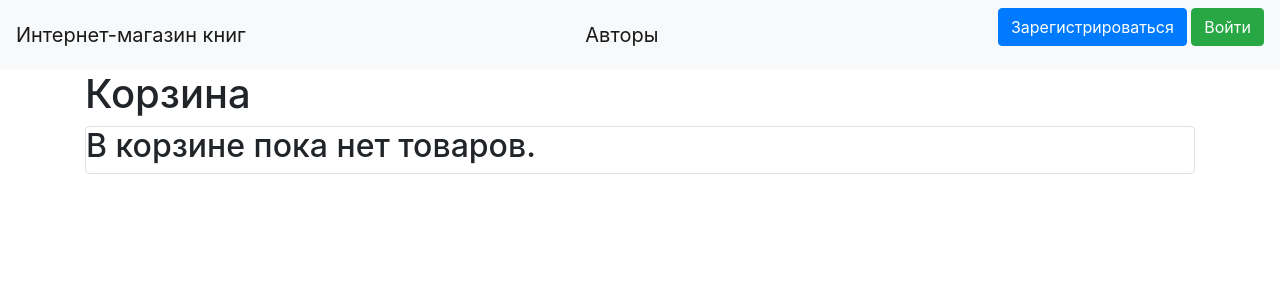
After one commit to andreyanovalina/WebServer-API-Progect, a Flask app: page /shopping_cart in a window 1280 px wide. The commit adds this page. Shown: the top 300 px of the page. Run offline with Flask 2, Linux system fonts and the light colour scheme; data comes from the database, SQL or seed files in the repository; both versions use the stored data as it was after the commit; some libraries are stand-ins or nearby versions.

Commit message:
Начало работы с корзиной покупок.

```diff
--- a/main.py
+++ b/main.py
@@ -18,6 +18,17 @@ login_manager.init_app(app)
 def main():
     db_session.global_init("db/shop.sqlite")
     app.run()
+
+
+@app.route('/shopping_cart')
+def shopping_cart():
+    session = db_session.create_session()
+    user = session.query(User).first()
+    list_of_books = user.shopping_cart
+    # list_of_books = list_of_books.split()
+    # list_of_books = [int(el) for el in list_of_books]
+    books = session.query(Books)
+    return render_template('shopping_cart.html', list_of_books=list_of_books, books=books)
 
 
 @app.route('/logout')
--- a/templates/base.html
+++ b/templates/base.html
@@ -16,7 +16,7 @@
         <a class="navbar-brand" href="">Авторы</a>
         {% if current_user.is_authenticated %}
         <p>
-            <a class="btn btn-warning" href="">{{ current_user.name }}</a>
+            <a class="btn btn-warning" href="/shopping_cart">{{ current_user.name }}</a>
             <a class="btn btn-success" href="/logout">Выйти</a>
         </p>
 
--- a/templates/main_page.html
+++ b/templates/main_page.html
@@ -12,7 +12,7 @@
         <div>
             Автор - {{item.author.name}}
         </div>
-            {% if current_user.is_authenticated and current_user %}
+            {% if current_user.is_authenticated %}
         <div>
             <a class="btn btn-danger" href="">В корзину - {{item.price}}р.</a>
 <!--            <a href="/news_delete/{{ item.id }}" class="btn btn-danger">Удалить</a>-->
--- /dev/null
+++ b/templates/shopping_cart.html
@@ -0,0 +1,24 @@
+{% extends "base.html" %}
+
+{% block content %}
+<h1>Корзина</h1>
+{% if list_of_books == None %}
+<div class="col-md6 border rounded">
+<h2>В корзине пока нет товаров.</h2>
+</div>
+{% else %}
+    {% for item in books%}
+    {% if item.id in list_of_books %}
+    <div class="col-md6 border rounded">
+        <h2>{{item.title}}</h2>
+        <div>
+            {{item.description}}
+        </div>
+        <div>
+            Автор - {{item.author.name}}
+        </div>
+    {% endif %}
+    {% endfor %}
+{% endif %}
+</div>
+{% endblock %}
```
Also changed, not shown: db/shop.sqlite.
